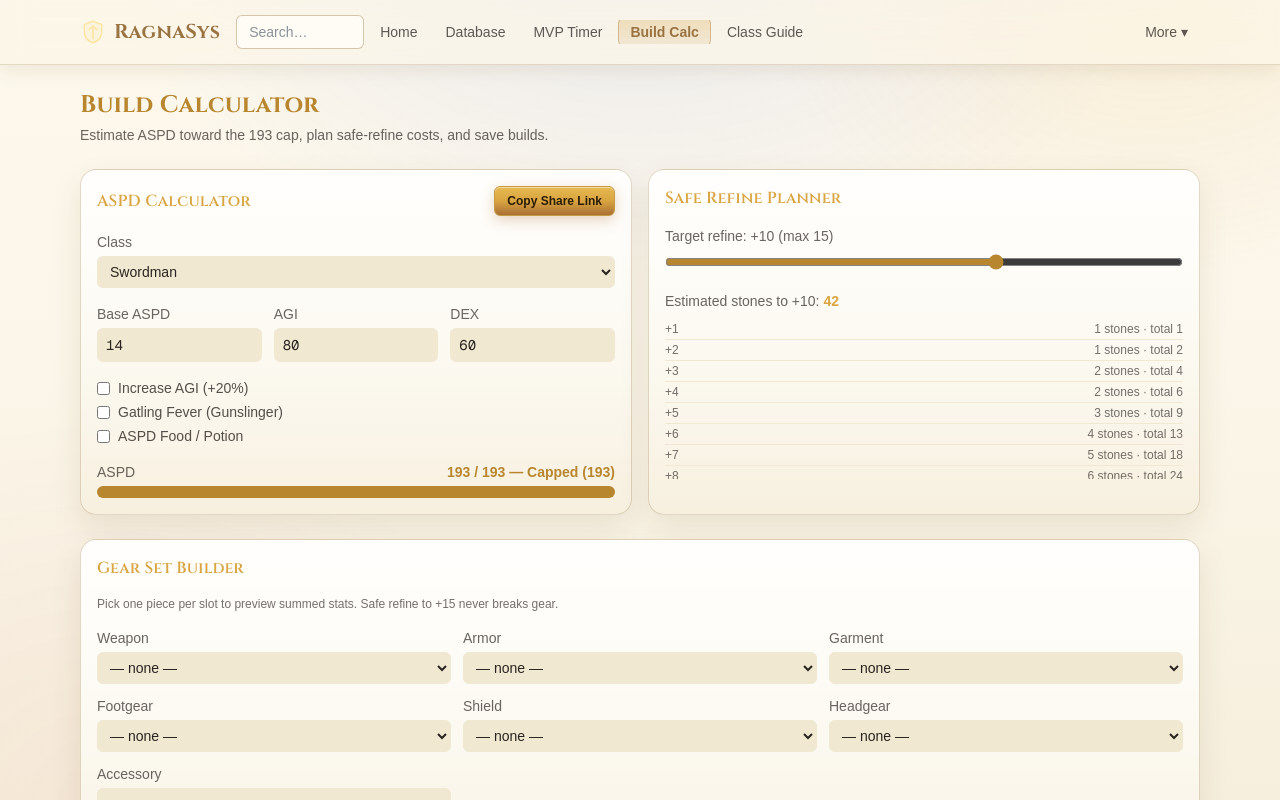
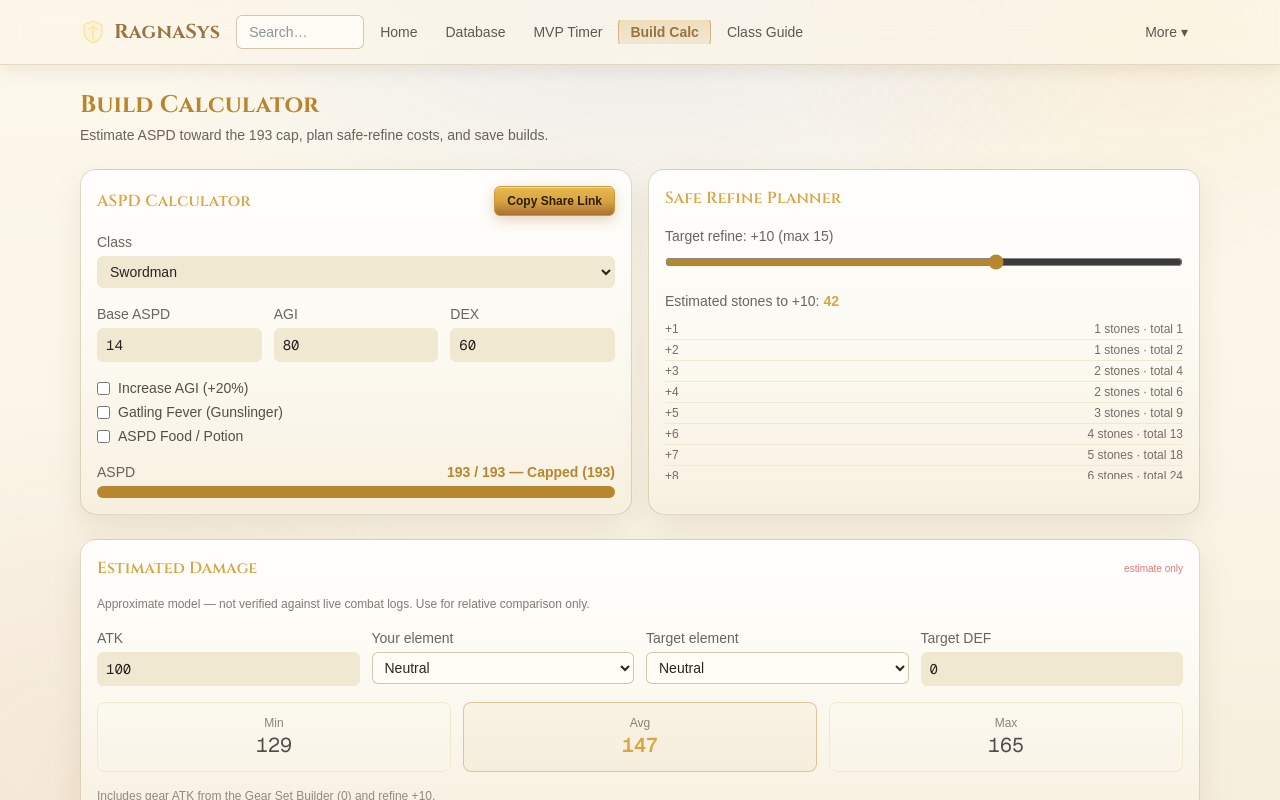
Before and after one commit to Daymrens/Ragnarok, a Next.js app: page /builder in a window 1280 px wide. Shown: the top 800 px of the page. Built offline with nearby package versions, Linux system fonts and the light colour scheme.

Commit message:
feat(phase2): estimated damage panel reusing element multiplier from lib/data/elements

```diff
--- a/components/BuildCalculator.tsx
+++ b/components/BuildCalculator.tsx
@@ -11,6 +11,8 @@ import {
   type AspdInput,
 } from "@/lib/calc/aspd";
 import { calculateRefine, REFINE_MAX } from "@/lib/calc/refine";
+import { estimateDamage } from "@/lib/damageCalc";
+import { ELEMENTS } from "@/lib/data/elements";
 import { encodeBuild, decodeBuild } from "@/lib/buildEncode";
 import type { BuildState } from "@/lib/data/types";
 import { ListHeader } from "@/components/ui";
@@ -164,6 +166,20 @@ export function BuildCalculator() {
     }
     return totals;
   }, [loadout]);
+
+  const gearAtk = setTotals["ATK"] ?? 0;
+
+  const damage = useMemo(
+    () =>
+      estimateDamage({
+        atk: atk + gearAtk,
+        refine: refineTarget,
+        element,
+        targetElement,
+        targetDef,
+      }),
+    [atk, gearAtk, refineTarget, element, targetElement, targetDef]
+  );
 
   const aspd = useMemo(
     () => calculateAspd({ baseAspd, agi, dex, buffs }),
@@ -327,6 +343,67 @@ export function BuildCalculator() {
         </section>
       </div>
 
+      {/* Estimated Damage */}
+      <section className="card-modern p-4 space-y-4">
+        <div className="flex items-center justify-between">
+          <h2 className="font-semibold text-gold-soft">Estimated Damage</h2>
+          <span className="text-[10px] text-crimson/80">estimate only</span>
+        </div>
+        <p className="text-xs text-foreground/60">
+          Approximate model — not verified against live combat logs. Use for relative
+          comparison only.
+        </p>
+        <div className="grid gap-3 sm:grid-cols-2 lg:grid-cols-4">
+          <NumberField label="ATK" value={atk} onChange={setAtk} />
+          <label className="block text-sm">
+            <span className="text-foreground/70">Your element</span>
+            <select
+              value={element}
+              onChange={(e) => setElement(e.target.value as Element)}
+              className="input-field mt-1 w-full rounded-md px-2 py-1.5"
+            >
+              {ELEMENTS.map((el) => (
+                <option key={el} value={el}>
+                  {el}
+                </option>
+              ))}
+            </select>
+          </label>
+          <label className="block text-sm">
+            <span className="text-foreground/70">Target element</span>
+            <select
+              value={targetElement}
+              onChange={(e) => setTargetElement(e.target.value as Element)}
+              className="input-field mt-1 w-full rounded-md px-2 py-1.5"
+            >
+              {ELEMENTS.map((el) => (
+                <option key={el} value={el}>
+                  {el}
+                </option>
+              ))}
+            </select>
+          </label>
+          <NumberField label="Target DEF" value={targetDef} onChange={setTargetDef} />
+        </div>
+        <div className="grid grid-cols-3 gap-3 text-center">
+          <div className="rounded-lg border border-panel-2 p-3">
+            <p className="text-xs text-foreground/55">Min</p>
+            <p className="text-xl font-mono text-foreground/80">{damage.min}</p>
+          </div>
+          <div className="rounded-lg border border-gold/40 bg-gold/5 p-3">
+            <p className="text-xs text-foreground/55">Avg</p>
+            <p className="text-xl font-mono text-gold-soft font-semibold">{damage.avg}</p>
+          </div>
+          <div className="rounded-lg border border-panel-2 p-3">
+            <p className="text-xs text-foreground/55">Max</p>
+            <p className="text-xl font-mono text-foreground/80">{damage.max}</p>
+          </div>
+        </div>
+        <p className="text-xs text-foreground/50">
+          Includes gear ATK from the Gear Set Builder ({gearAtk}) and refine +{refineTarget}.
+        </p>
+      </section>
+
       {/* Gear Set Builder */}
       <section className="card-modern p-4 space-y-4">
         <h2 className="font-semibold text-gold-soft">Gear Set Builder</h2>
--- /dev/null
+++ b/lib/damageCalc.ts
@@ -0,0 +1,56 @@
+import { elementMultiplier, ELEMENTS } from "@/lib/data/elements";
+import type { Element } from "@/lib/data/types";
+
+export interface DamageInput {
+  atk: number;
+  /** refine level 0..15 */
+  refine: number;
+  /** attacker element */
+  element: Element;
+  /** defender element */
+  targetElement: Element;
+  /** target defense (flat reduction) */
+  targetDef: number;
+}
+
+export interface DamageEstimate {
+  min: number;
+  max: number;
+  avg: number;
+}
+
+// Refine multiplier table (estimate). Maps refine level -> ATK scaling.
+// Tuned loosely; ROW's exact refine ATK formula is not public.
+const REFINE_MULT: Record<number, number> = {
+  0: 1.0, 1: 1.03, 2: 1.06, 3: 1.1, 4: 1.14, 5: 1.18,
+  6: 1.23, 7: 1.28, 8: 1.34, 9: 1.4, 10: 1.47, 11: 1.54,
+  12: 1.61, 13: 1.69, 14: 1.78, 15: 1.88,
+};
+
+const DEF_FACTOR = 0.55; // share of targetDef subtracted (estimate)
+const VARIANCE = 0.12; // +/- 12% swing for min/max (estimate)
+
+/**
+ * Simplified, APPROXIMATE damage model for ROW. NOT verified against live
+ * combat logs — exact in-game formulas are unpublished. Use for relative
+ * comparison only.
+ *
+ *   base = atk * refineMult(refine) * elementMult(attacker, target)
+ *   afterDef = max(1, base - targetDef * DEF_FACTOR)
+ *   min/max = afterDef * (1 -/+ VARIANCE)
+ */
+export function estimateDamage(input: DamageInput): DamageEstimate {
+  const atk = Math.max(0, input.atk);
+  const refine = Math.max(0, Math.min(15, Math.floor(input.refine)));
+  const refineMult = REFINE_MULT[refine] ?? 1;
+  const elemMult = elementMultiplier(input.element, input.targetElement);
+  const base = atk * refineMult * elemMult;
+  const afterDef = Math.max(1, base - input.targetDef * DEF_FACTOR);
+  const min = Math.round(afterDef * (1 - VARIANCE));
+  const max = Math.round(afterDef * (1 + VARIANCE));
+  return { min, max, avg: Math.round((min + max) / 2) };
+}
+
+export function elementOptions(): Element[] {
+  return ELEMENTS;
+}
```
